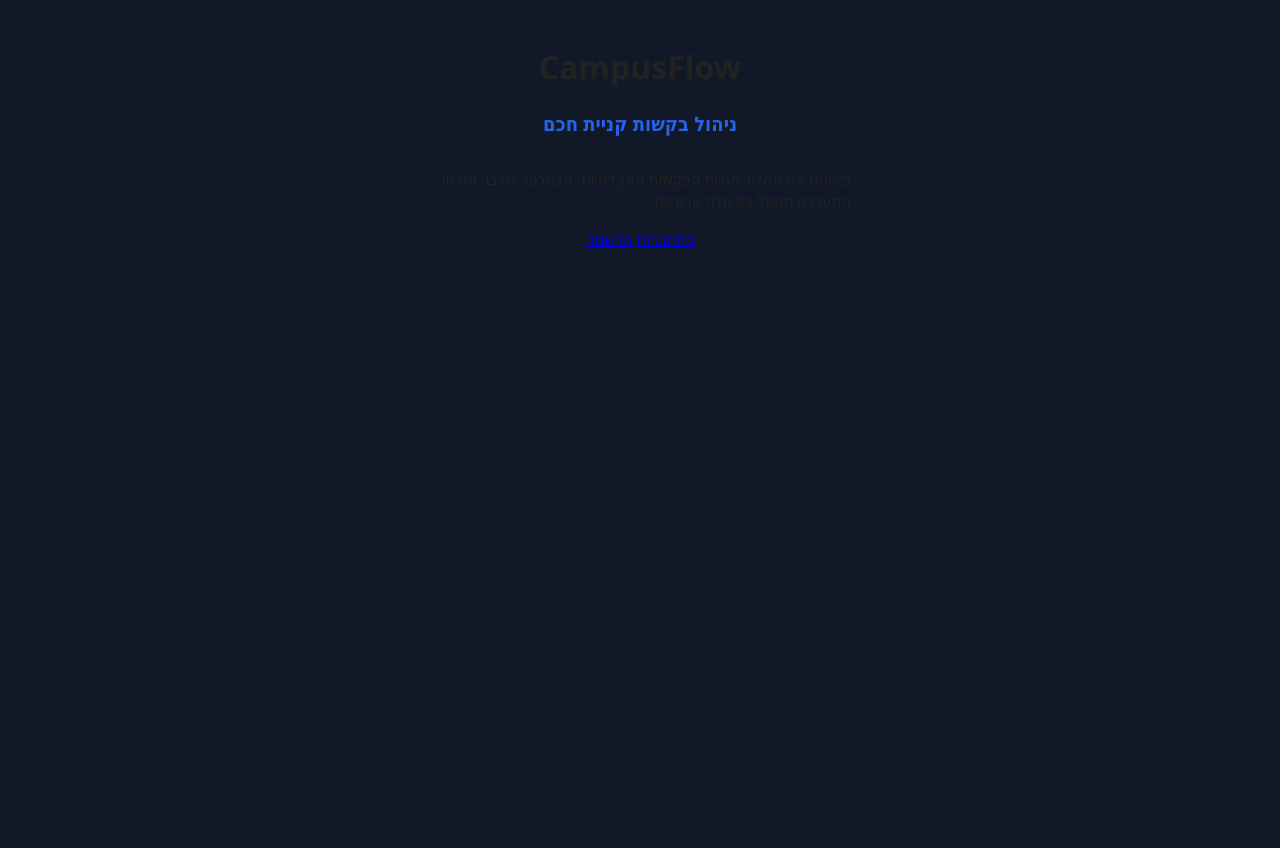
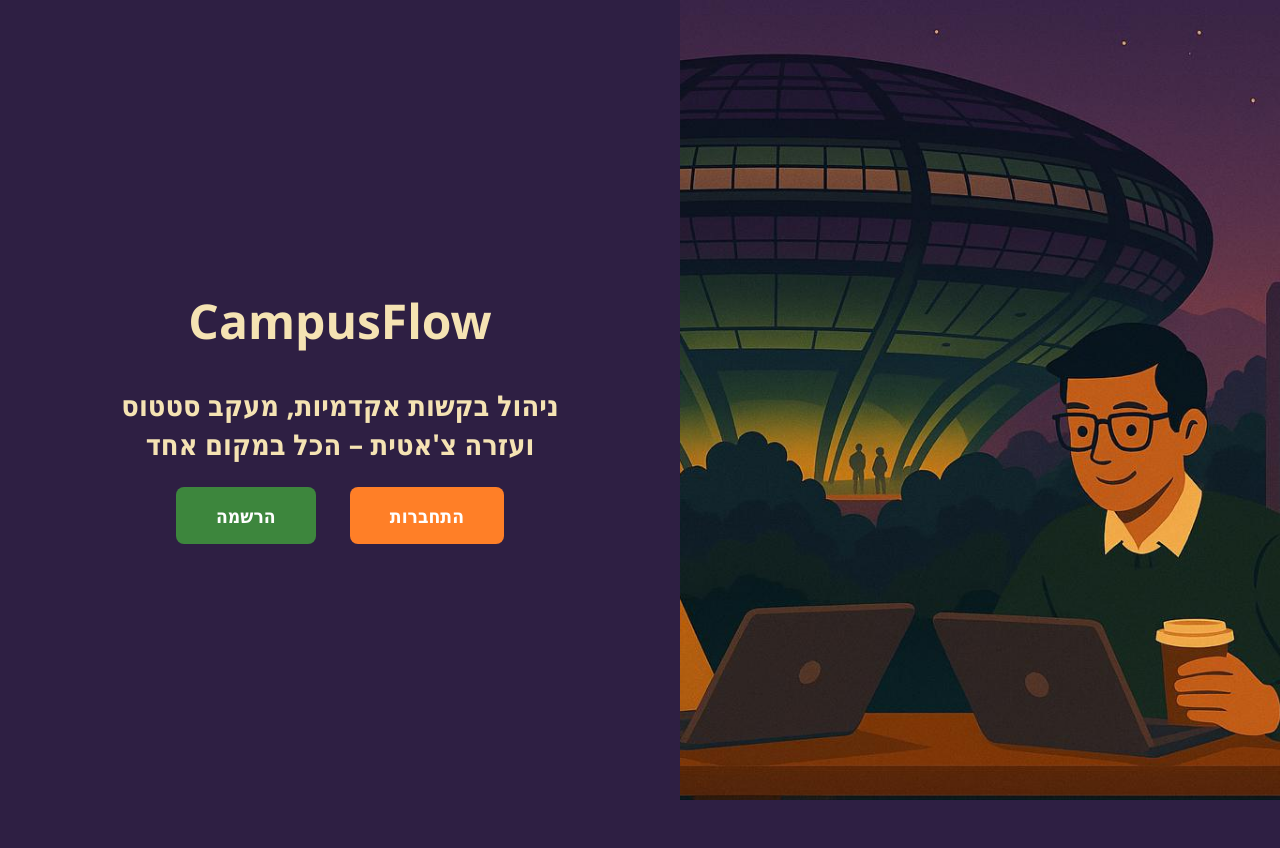
Before and after one commit to BS-PM-2025/BS-PM-2025-TEAM18, a Django app: template users/templates/home.html in a window 1280 px wide. After the commit the page ends 800 px from the top, so only its background shows below. Run offline with Django 5.2, Linux system fonts and the light colour scheme; the template is opened without the code that fills it, so the values that code supplies are empty.

Commit message:
update html

```diff
--- a/users/templates/change_password.html
+++ b/users/templates/change_password.html
@@ -97,7 +97,7 @@
   <div class="navbar">
     <h1>שינוי סיסמה - CampusFlow</h1>
     <div class="nav-links">
-      <a href="{% url 'admin_dashboard' %}">← חזרה לדשבורד</a>
+      <a href="{% url 'admin_dashboard' %}"> חזרה לדשבורד</a>
     </div>
   </div>
 
--- a/users/templates/create_user.html
+++ b/users/templates/create_user.html
@@ -97,7 +97,7 @@
   <div class="navbar">
     <h1>יצירת משתמש - CampusFlow</h1>
     <div class="nav-links">
-      <a href="{% url 'admin_dashboard' %}">← חזרה לדשבורד</a>
+      <a href="{% url 'admin_dashboard' %}">חזרה לדשבורד</a>
     </div>
   </div>
 
--- a/users/templates/home.html
+++ b/users/templates/home.html
@@ -1,26 +1,138 @@
 {% load static %}
 <!DOCTYPE html>
 <html lang="he" dir="rtl">
+
 <head>
-  <meta charset="UTF-8">
+  <meta charset="UTF-8" />
   <title>CampusFlow – ניהול בקשות חכם</title>
-  <link rel="stylesheet" href="{% static 'css/style.css' %}">
+  <style>
+    /* סגנונות כלליים */
+    * {
+      box-sizing: border-box;
+    }
+
+    body, html {
+      margin: 0;
+      padding: 0;
+      height: 100%;
+      font-family: 'Segoe UI', Tahoma, sans-serif;
+      direction: rtl;
+    }
+
+    /* מיכל ראשי מחלק את המסך לשני חצאים */
+    .container {
+      display: flex;
+      height: 100vh;
+      width: 100vw;
+    }
+
+    /* צד תמונה */
+    .image-side {
+      flex: 1;
+      background-image: url("{% static 'images/bg_home.png' %}");
+      background-size: cover;
+      background-position: center;
+      background-repeat: no-repeat;
+    }
+
+    /* צד טקסט */
+    .text-side {
+      flex: 1;
+      background-color: #2e1f43; /* צבע רקע דומה לתמונה */
+      color: #f5e3b3;
+      display: flex;
+      flex-direction: column;
+      justify-content: center;
+      align-items: center;
+      padding: 40px;
+      text-align: center;
+    }
+
+    /* כותרת ראשית */
+    .text-side h1 {
+      font-size: 3rem;
+      font-weight: bold;
+      margin-bottom: 0.5rem;
+    }
+
+    /* כותרת משנית */
+    .text-side h2 {
+      font-size: 1.8rem;
+      margin-bottom: 1.5rem;
+    }
+
+    /* פסקה */
+    .text-side p {
+      font-size: 1.2rem;
+      margin-bottom: 3rem;
+      max-width: 500px;
+      line-height: 1.4;
+    }
+
+    /* כפתורים */
+    .text-side .btn {
+      display: inline-block;
+      padding: 15px 40px;
+      margin: 0 15px;
+      border-radius: 8px;
+      font-weight: bold;
+      font-size: 1.2rem;
+      cursor: pointer;
+      text-decoration: none;
+      color: white;
+      transition: background-color 0.3s ease;
+    }
+
+    .btn-orange {
+      background-color: #ff7f27;
+    }
+
+    .btn-orange:hover {
+      background-color: #e76e10;
+    }
+
+    .btn-green {
+      background-color: #3d863d;
+    }
+
+    .btn-green:hover {
+      background-color: #2e5d2e;
+    }
+
+    /* רספונסיביות לטלפונים */
+    @media (max-width: 768px) {
+      .container {
+        flex-direction: column;
+      }
+
+      .image-side, .text-side {
+        flex: unset;
+        height: 50vh;
+        width: 100vw;
+      }
+
+      .text-side .btn {
+        margin: 10px 5px;
+        width: 80%;
+      }
+    }
+  </style>
 </head>
+
 <body>
 
-  <div class="top-title">
-    <h1>CampusFlow</h1>
-    <h2>ניהול בקשות קניית חכם</h2>
-  </div>
-
-  <div class="middle-paragraph">
-    <p>פישטנו את תהליך הגשת הבקשות האקדמיות. הצטרפו, שלבו, ושלחו –<br>המערכת תטפל בפעולה עבורכם.</p>
-  </div>
-
-  <div class="bottom-buttons">
-    <a href="{% url 'login' %}" class="btn btn-orange">התחברות</a>
-    <a href="{% url 'register' %}" class="btn btn-green">הרשמה</a>
+  <div class="container">
+    <div class="image-side"></div>
+   <div class="text-side">
+  <h1>CampusFlow</h1>
+  <h2>ניהול בקשות אקדמיות, מעקב סטטוס <br>ועזרה צ'אטית – הכל במקום אחד</h2>
+      <div>
+        <a href="{% url 'login' %}" class="btn btn-orange">התחברות</a>
+        <a href="{% url 'register' %}" class="btn btn-green">הרשמה</a>
+      </div>
+    </div>
   </div>
 
 </body>
+
 </html>
```
Also changed, not shown: users/templates/request_confirmation.html (line endings or trailing spaces).
